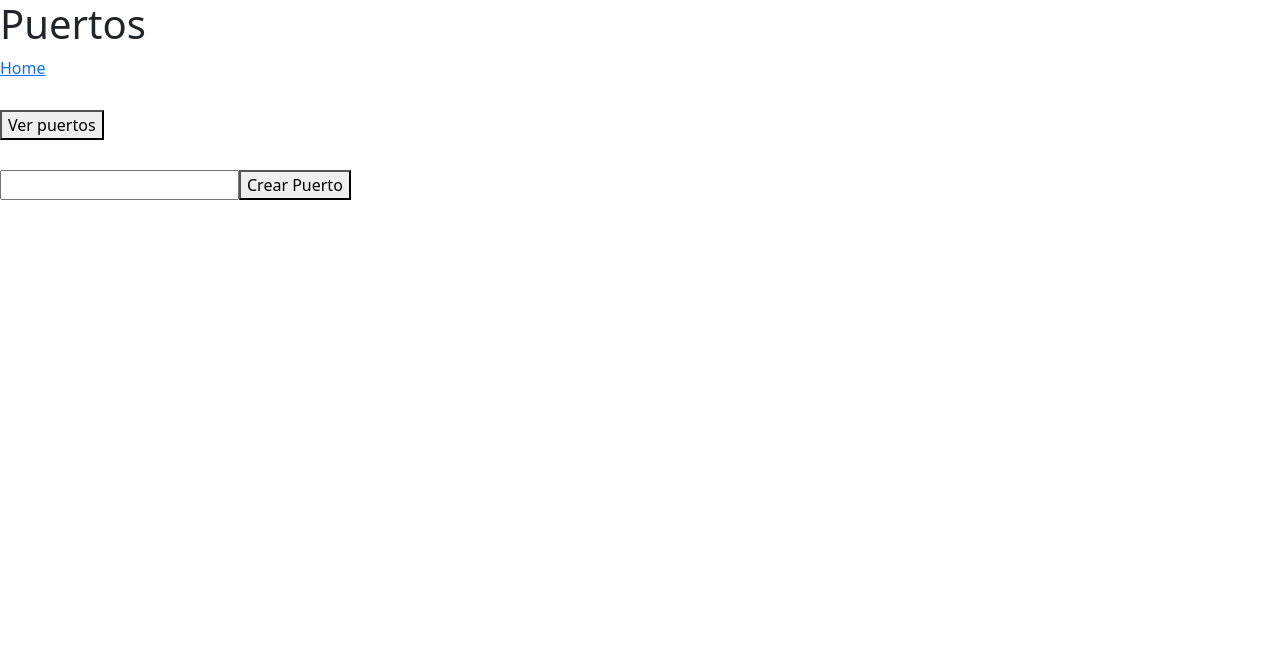
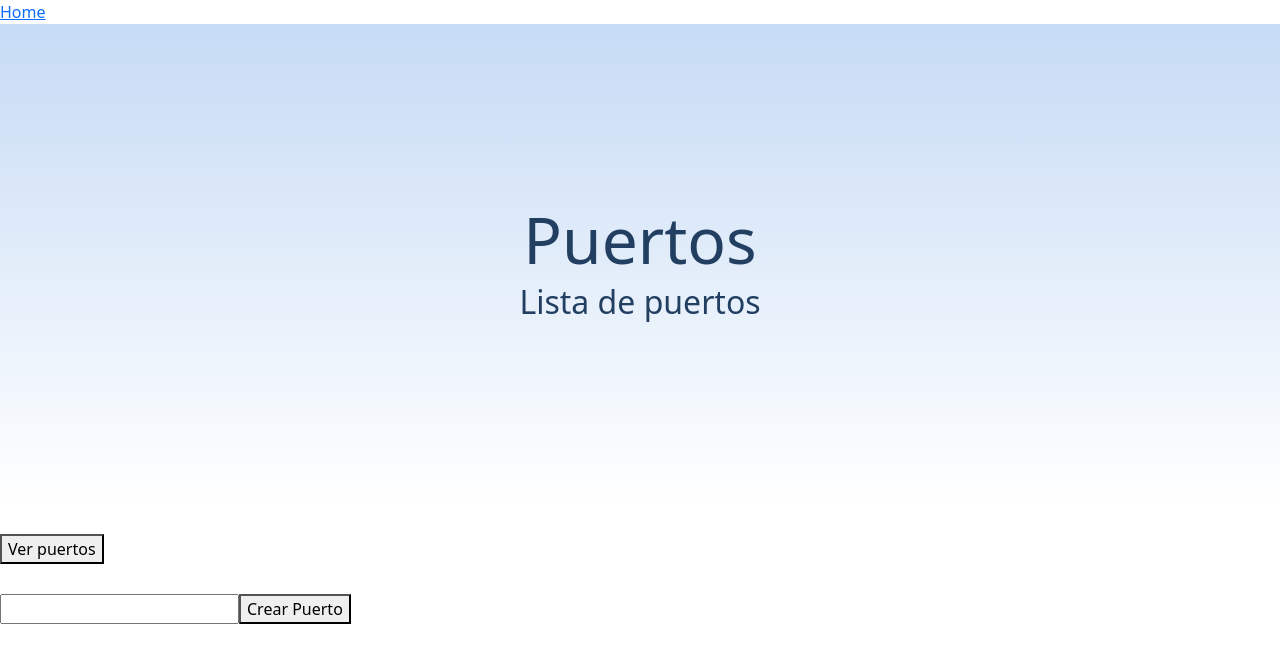
Before and after one commit to ArturoNievas/SmartNavis, an Angular app in the folder smartnavis_front/: page /puertos in a window 1280 px wide. Shown: the top 662 px of the page. Built offline with nearby package versions, Linux system fonts and the light colour scheme.

Commit message:
Agregar enlaces de navegación en las páginas de embarcaciones y home

```diff
--- a/smartnavis_front/angular.json
+++ b/smartnavis_front/angular.json
@@ -103,5 +103,8 @@
         }
       }
     }
+  },
+  "cli": {
+    "analytics": "baebe395-d88b-46e1-ad7e-1785f859d485"
   }
 }
--- a/smartnavis_front/src/app/pages/embarcaciones-page/embarcaciones-page.component.html
+++ b/smartnavis_front/src/app/pages/embarcaciones-page/embarcaciones-page.component.html
@@ -1,5 +1,7 @@
 <div>
     <!-- <app-header></app-header> -->
+
+    <a routerLink="/home">Home</a>
 
     <main class="page">
         <section-header titulo="Embarcaciones"></section-header>
--- a/smartnavis_front/src/app/pages/embarcaciones-page/embarcaciones-page.component.ts
+++ b/smartnavis_front/src/app/pages/embarcaciones-page/embarcaciones-page.component.ts
@@ -2,11 +2,12 @@ import { Component } from '@angular/core';
 import { SectionHeaderComponent } from '../../components/section-header/section-header.component';
 
 import { NgIf } from '@angular/common';
+import { RouterLink } from '@angular/router';
 
 @Component({
   selector: 'app-embarcaciones-page',
   standalone: true,
-  imports: [SectionHeaderComponent],
+  imports: [RouterLink, SectionHeaderComponent],
   templateUrl: './embarcaciones-page.component.html',
   styleUrl: './embarcaciones-page.component.scss'
 })
--- a/smartnavis_front/src/app/pages/home-page/home-page.component.html
+++ b/smartnavis_front/src/app/pages/home-page/home-page.component.html
@@ -1,4 +1,4 @@
-<h1>Home Page</h1>
+<section-header titulo="Yate Mate" subtitulo="Todas las páginas"></section-header>
 <ul>
     <li><a routerLink="/puertos">Puertos</a></li>
 </ul>
--- a/smartnavis_front/src/app/pages/home-page/home-page.component.ts
+++ b/smartnavis_front/src/app/pages/home-page/home-page.component.ts
@@ -1,11 +1,13 @@
 import {Component} from '@angular/core';
 import {RouterLink} from "@angular/router";
+import { SectionHeaderComponent } from '../../components/section-header/section-header.component';
 
 @Component({
   selector: 'app-home-page',
   standalone: true,
   imports: [
-    RouterLink
+    RouterLink,
+    SectionHeaderComponent
   ],
   templateUrl: './home-page.component.html',
   styleUrl: './home-page.component.scss'
--- a/smartnavis_front/src/app/pages/puertos-page/puertos-page.component.html
+++ b/smartnavis_front/src/app/pages/puertos-page/puertos-page.component.html
@@ -1,5 +1,6 @@
-<h1>Puertos</h1>
 <a routerLink="/home">Home</a>
+
+<section-header titulo="Puertos" subtitulo="Lista de puertos"></section-header>
 
 <div class="section">
   <button (click)="listarPuertos()">Ver puertos</button>
--- a/smartnavis_front/src/app/pages/puertos-page/puertos-page.component.ts
+++ b/smartnavis_front/src/app/pages/puertos-page/puertos-page.component.ts
@@ -3,6 +3,7 @@ import {PuertoService} from "../../services/puerto/puerto.service";
 import {Puerto} from "../../interfaces/puerto";
 import {RouterLink} from "@angular/router";
 import {NgForOf, NgIf} from "@angular/common";
+import { SectionHeaderComponent } from '../../components/section-header/section-header.component';
 
 @Component({
   selector: 'app-puertos-page',
@@ -10,7 +11,8 @@ import {NgForOf, NgIf} from "@angular/common";
   imports: [
     RouterLink,
     NgIf,
-    NgForOf
+    NgForOf,
+    SectionHeaderComponent
   ],
   templateUrl: './puertos-page.component.html',
   styleUrl: './puertos-page.component.scss'
```
